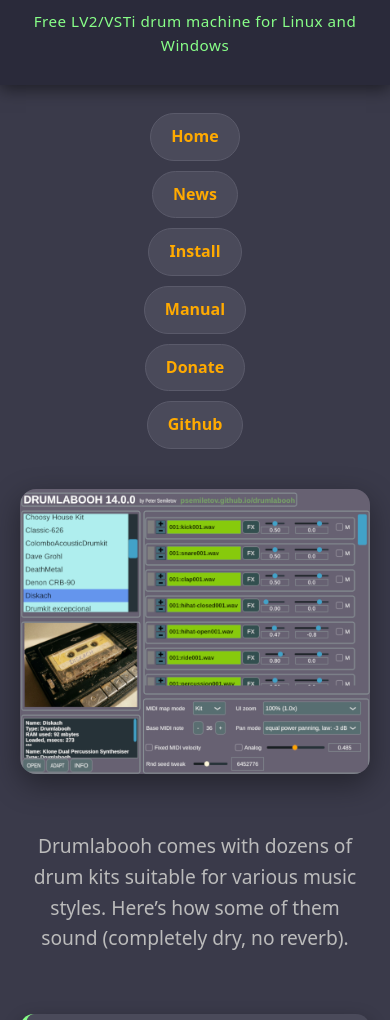
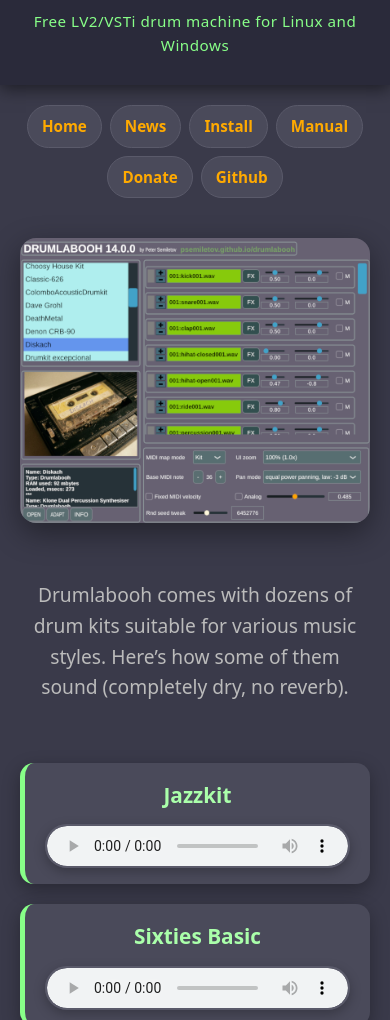
Before and after one commit to psemiletov/drumlabooh, a plain HTML site: page docs/index.html in a window 390 px wide. Shown: the part 80-1100 px from the top of the page. Drawn offline with Linux system fonts and the light colour scheme.

Commit message:
site fix for mobile

```diff
--- a/docs/styles.css
+++ b/docs/styles.css
@@ -63,7 +63,7 @@ nav a {
   color: var(--orange-accent);   /* яркий оранжевый в обычном состоянии */
   text-decoration: none;
   font-weight: 600;
-  margin: 0 10px;
+  margin: 5px 8px;
   padding: 10px 20px;
   border-radius: 30px;
   transition: all 0.3s ease;
@@ -167,6 +167,9 @@ nav a:hover {
   box-shadow: 0 4px 12px rgba(0, 0, 0, 0.25);
 }
 
+/* Глубокую кастомизацию контролов оставляем только для десктопов,
+ *  чтобы не ломать рендеринг в мобильном Chrome */
+@media (min-width: 641px) {
   .drum-card audio::-webkit-media-controls-panel {
     background: var(--player-bg);
     border-radius: 10px;
@@ -216,6 +219,7 @@ nav a:hover {
   .drum-card audio::-webkit-media-controls-current-time-display,
   .drum-card audio::-webkit-media-controls-time-remaining-display {
     filter: brightness(1.5);
+  }
 }
 
 section {
@@ -476,7 +480,23 @@ code {
 @media (max-width: 640px) {
   h1 { font-size: 1.9rem; }
   .tagline { font-size: 0.95rem; padding: 0 16px; }
-  nav a { display: block; margin: 10px auto; width: fit-content; }
+
+  /* Компактное горизонтальное меню с переносом строк вместо вертикального столбика */
+  nav {
+    display: flex;
+    flex-wrap: wrap;
+    justify-content: center;
+    gap: 8px;
+    padding: 0 12px;
+    margin: 20px auto;
+  }
+  nav a {
+    display: inline-block;
+    margin: 0;
+    padding: 8px 14px;
+    font-size: 0.95rem;
+    width: auto;
+  }
 
   .drumkits-grid {
     max-width: 100%;
@@ -489,14 +509,19 @@ code {
   }
   .card-title {
     text-align: center;
+    white-space: normal; /* Чтобы длинные названия китов не обрезались на узких экранах */
   }
   .drum-card audio {
+    flex: none;
     width: 100%;
+    min-width: 0;
     max-width: none;
+    height: 44px;
+    border-radius: 22px;
   }
 
   .features-section, .toc {
-    padding: 30px;
+    padding: 30px 20px;
   }
   pre {
     font-size: 0.9rem;
```
Lines whose indentation alone changed are shown as unchanged.
